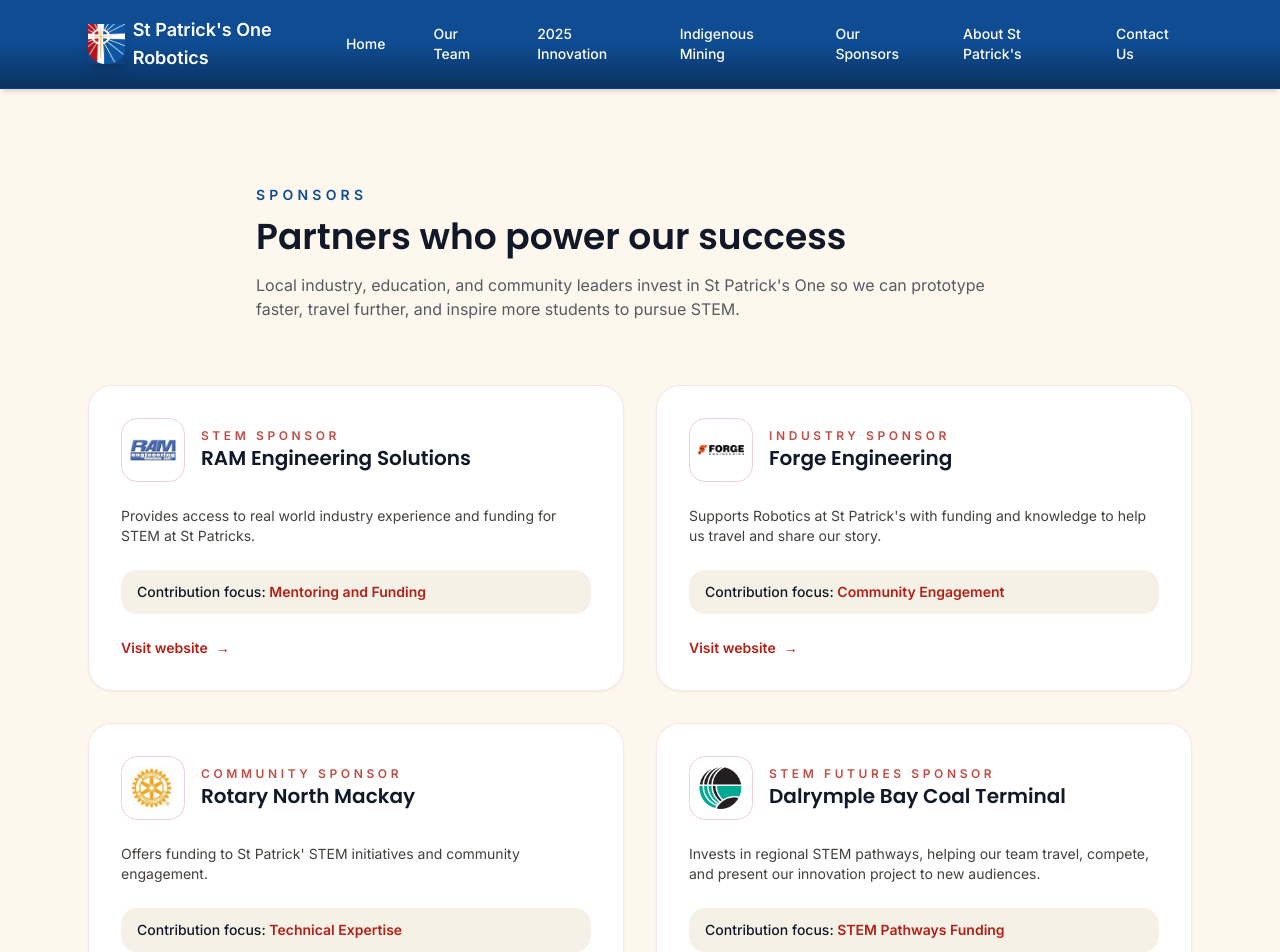
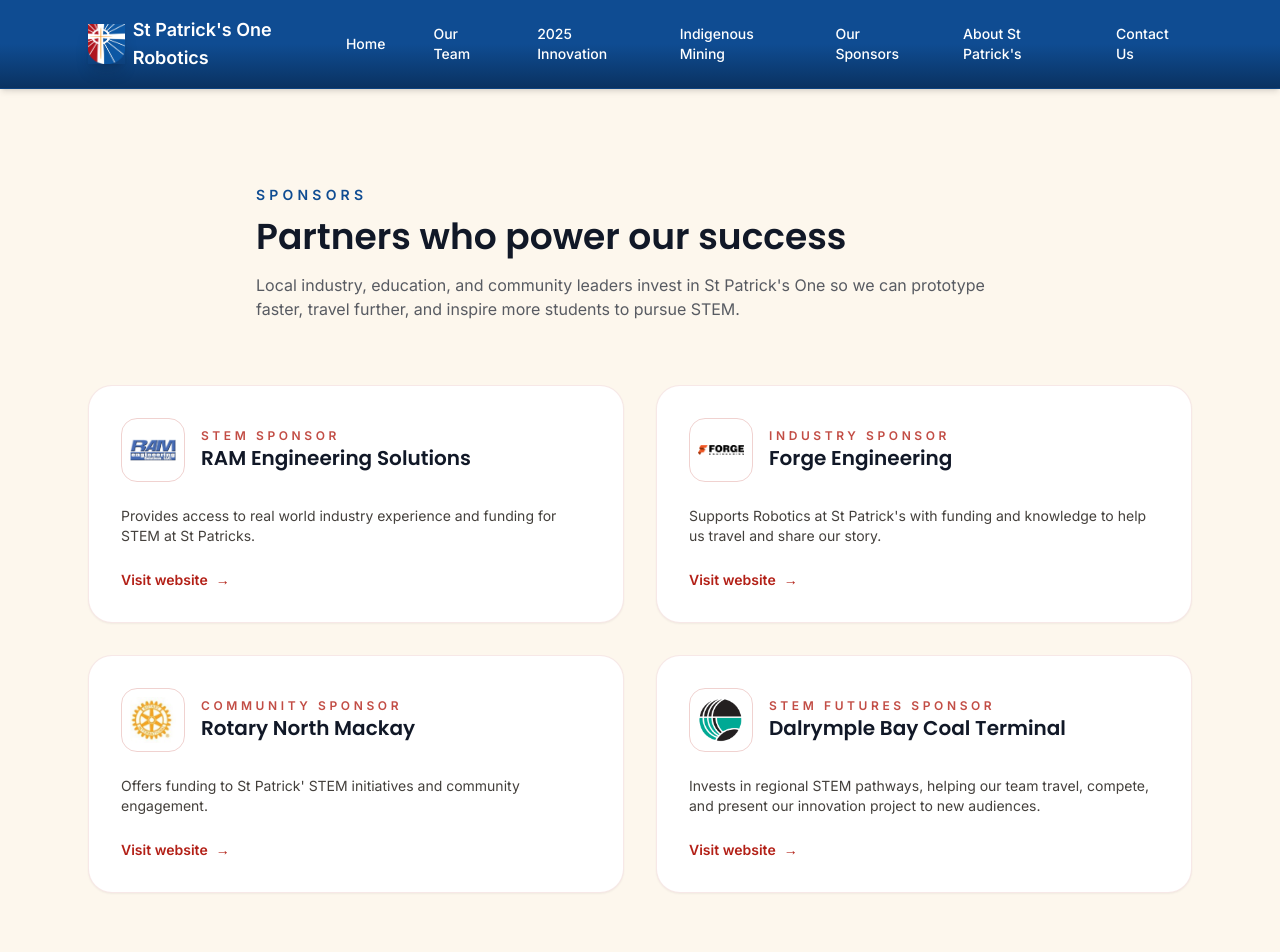
Before and after one commit to leahy268/stpatsrobotics1, a React (Vite) app in the folder client/: page /sponsors in a window 1280 px wide. Shown: the top 952 px of the page. Built offline with nearby package versions, Linux system fonts and the light colour scheme; the HTML template or start-up script is replaced by a standard one.

Commit message:
remove contribution focus

```diff
--- a/client/src/data/content.ts
+++ b/client/src/data/content.ts
@@ -151,7 +151,6 @@ export type Sponsor = {
   name: string;
   tier: string;
   description: string;
-  contribution: string;
   website?: string;
   logo?: {
     src: string;
@@ -165,7 +164,6 @@ export const sponsors: Sponsor[] = [
     tier: "STEM Sponsor",
     description:
       "Provides access to real world industry experience and funding for STEM at St Patricks.",
-    contribution: "Mentoring and Funding",
     website: "http://www.ramengineering.com/",
     logo: {
       src: "/assets/sponsor-ram.jpg",
@@ -177,7 +175,6 @@ export const sponsors: Sponsor[] = [
     tier: "Industry Sponsor",
     description:
       "Supports Robotics at St Patrick's with funding and knowledge to help us travel and share our story.",
-    contribution: "Community Engagement",
     website: "https://forgeengineering.com.au/",
     logo: {
       src: "/assets/sponsor-forge.png",
@@ -189,7 +186,6 @@ export const sponsors: Sponsor[] = [
     tier: "Community Sponsor",
     description:
       "Offers funding to St Patrick' STEM initiatives and community engagement.",
-    contribution: "Technical Expertise",
     website: "https://rotarymackay.org.au/index.php/mackay-region/",
     logo: {
       src: "/assets/sponsor-rotary.jpg",
@@ -201,7 +197,6 @@ export const sponsors: Sponsor[] = [
     tier: "STEM Futures Sponsor",
     description:
       "Invests in regional STEM pathways, helping our team travel, compete, and present our innovation project to new audiences.",
-    contribution: "STEM Pathways Funding",
     website: "https://www.dbct.com.au/",
     logo: {
       src: "/assets/sponsor-dalybay.png",
--- a/client/src/sections/SponsorsSection.tsx
+++ b/client/src/sections/SponsorsSection.tsx
@@ -44,10 +44,7 @@ const SponsorsSection = () => (
                   <h3 className="font-display text-xl font-semibold text-stp-dark">{sponsor.name}</h3>
                 </div>
               </div>
-              <p className="text-sm text-stone-700">{sponsor.description}</p>
-              <div className="mt-auto rounded-2xl bg-stp-light px-4 py-3 text-sm font-medium text-stp-dark">
-                Contribution focus: <span className="font-semibold text-stp-primary">{sponsor.contribution}</span>
-              </div>
+              <p className="mt-auto text-sm text-stone-700">{sponsor.description}</p>
               {sponsor.website && (
                 <a
                   href={sponsor.website}
```
